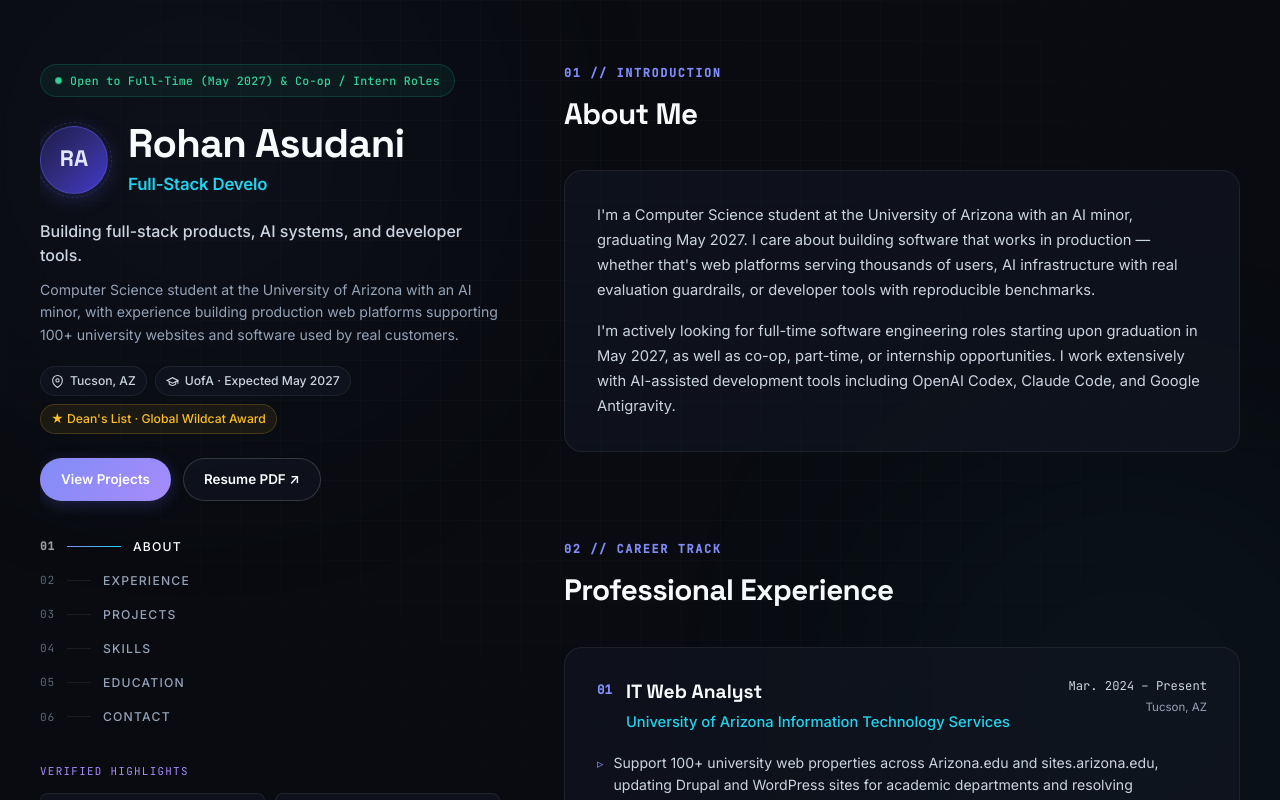
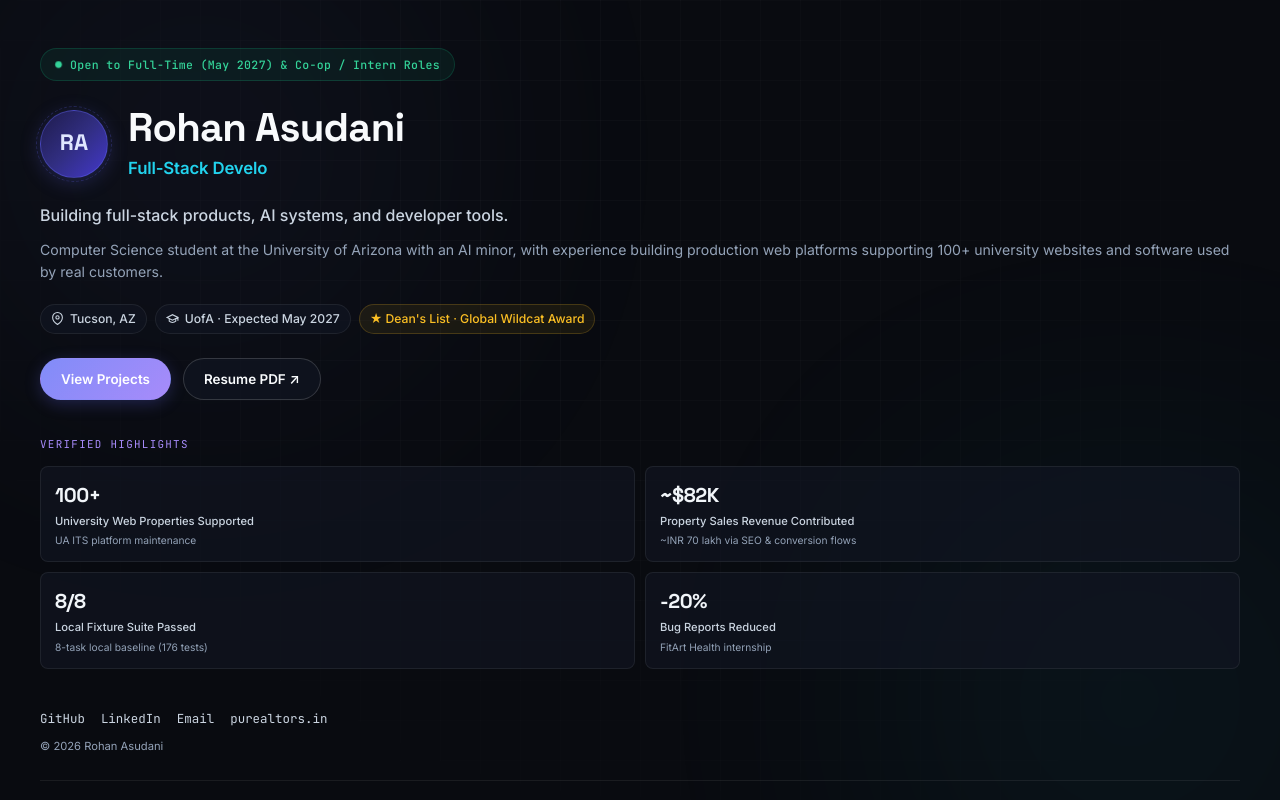
Before and after one commit to Rohanasudani/rohanasudani.github.io, a Next.js app: page / in a window 1280 px wide. Shown: the top 800 px of the page. Built offline with nearby package versions, Linux system fonts and the light colour scheme.

Commit message:
feat: add min-height 900px to sticky 2-col layout, remove unused PNG assets, remove redundant footer text, and tighten mobile spacing

```diff
--- a/src/app/globals.css
+++ b/src/app/globals.css
@@ -140,7 +140,7 @@ ul {
   padding: 0 40px;
 }
 
-@media (min-width: 1200px) {
+@media (min-width: 1200px) and (min-height: 900px) {
   .portfolio-layout-container {
     display: grid;
     grid-template-columns: minmax(420px, 460px) 1fr;
@@ -154,7 +154,7 @@ ul {
   position: relative;
 }
 
-@media (min-width: 1200px) {
+@media (min-width: 1200px) and (min-height: 900px) {
   .left-panel {
     position: sticky;
     top: 0;
@@ -164,14 +164,19 @@ ul {
     flex-direction: column;
     justify-content: space-between;
     overflow-y: auto;
-    scrollbar-width: none; /* Firefox */
+    scrollbar-width: thin;
+    scrollbar-color: var(--border-subtle) transparent;
   }
   .left-panel::-webkit-scrollbar {
-    display: none; /* Chrome, Safari */
-  }
-}
-
-@media (max-width: 1199px) {
+    width: 4px;
+  }
+  .left-panel::-webkit-scrollbar-thumb {
+    background: var(--border-subtle);
+    border-radius: 4px;
+  }
+}
+
+@media (max-width: 1199px), (max-height: 899px) {
   .left-panel {
     padding: 48px 0 24px;
     border-bottom: 1px solid var(--border-subtle);
@@ -383,7 +388,7 @@ ul {
   margin-bottom: 36px;
 }
 
-@media (min-width: 1200px) {
+@media (min-width: 1200px) and (min-height: 900px) {
   .panel-nav {
     display: flex;
   }
@@ -533,13 +538,13 @@ ul {
   gap: 88px;
 }
 
-@media (min-width: 1200px) {
+@media (min-width: 1200px) and (min-height: 900px) {
   .right-panel {
     padding: 64px 0 100px;
   }
 }
 
-@media (max-width: 1199px) {
+@media (max-width: 1199px), (max-height: 899px) {
   .right-panel {
     padding: 32px 0 80px;
     gap: 64px;
@@ -1441,6 +1446,24 @@ ul {
 
   .display-name {
     font-size: 2rem;
+  }
+
+  .right-panel {
+    gap: 48px;
+    padding: 24px 0 60px;
+  }
+
+  .projects-stack {
+    gap: 24px;
+  }
+
+  .experience-timeline,
+  .education-stack {
+    gap: 16px;
+  }
+
+  .skills-grid-container {
+    gap: 14px;
   }
 
   .metrics-grid {
--- a/src/app/page.tsx
+++ b/src/app/page.tsx
@@ -28,12 +28,6 @@ export default function PortfolioPage() {
           <SkillsToolkit />
           <Education />
           <Contact />
-
-          <footer className="compact-footer">
-            <p className="footer-built">
-              Designed &amp; engineered by <strong>Rohan Asudani</strong> · Built with Next.js &amp; TypeScript · Hosted on GitHub Pages
-            </p>
-          </footer>
         </main>
       </div>
     </div>
```
Also changed, not shown: public/projects/model-router-dashboard.png (deleted), 1 other file (tests, documents, lock files or other folders).
